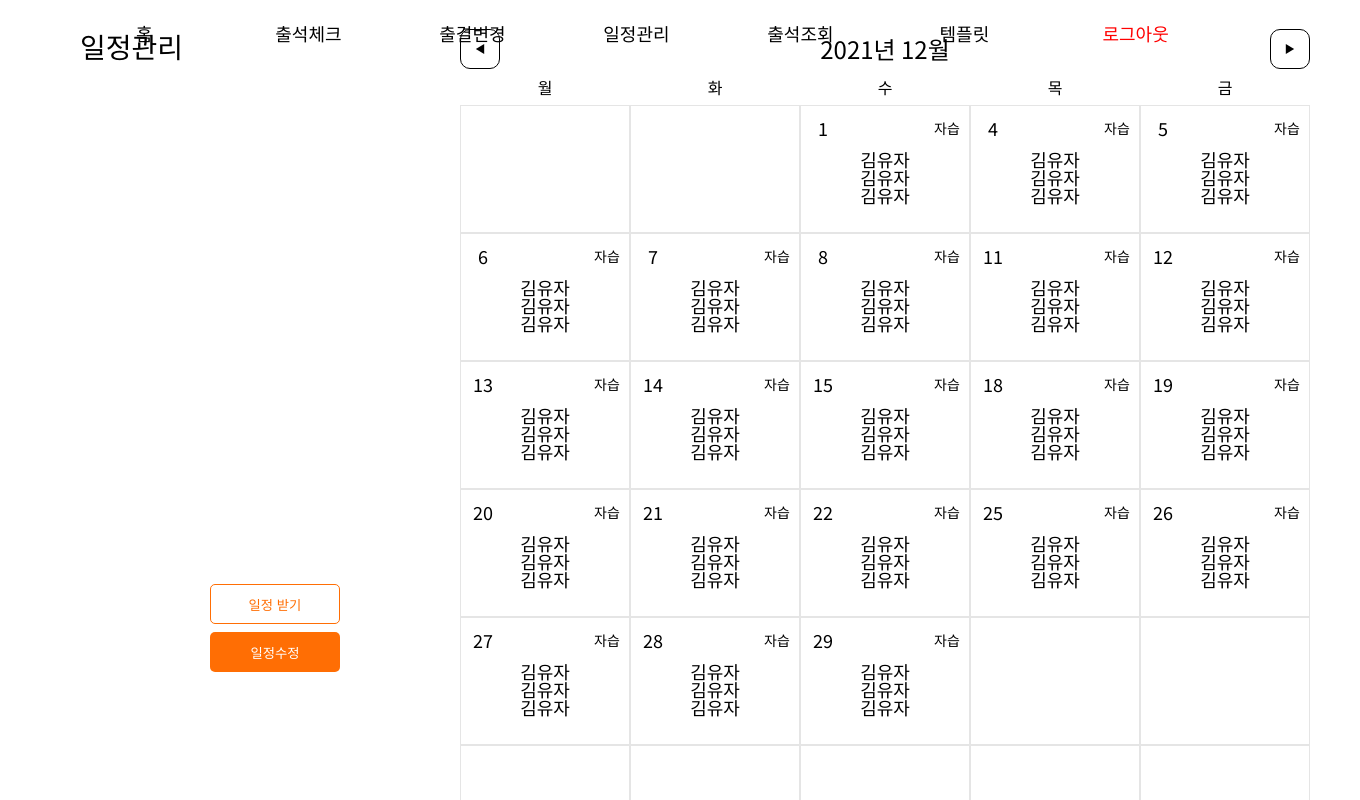
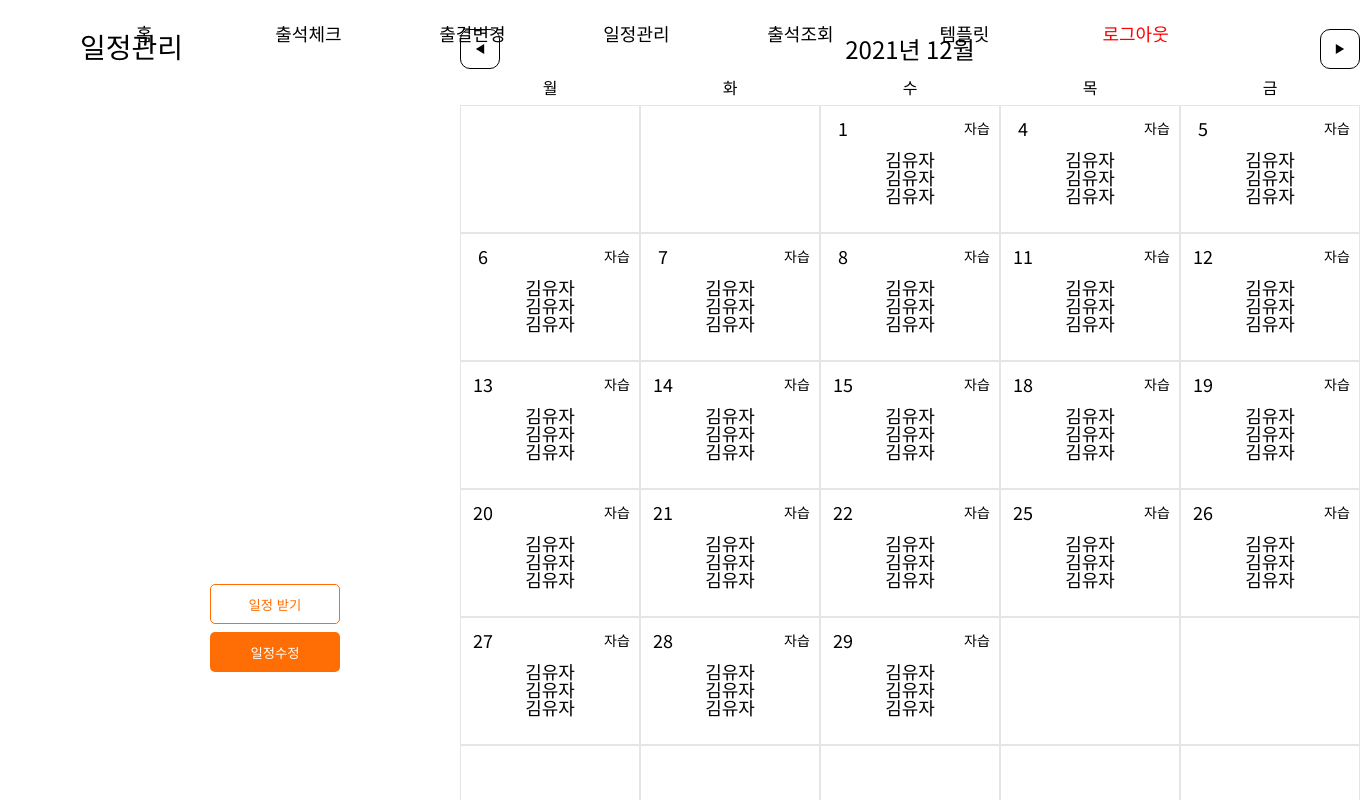
Before and after one commit to DSM-PICK/PICK2021-DESKTOP-CLIENT, a React (Create React App) app: page /manage-schedule in a window 1280 px wide. Shown: the top 800 px of the page, 1360 px wide, since content can reach past the window. Built offline with nearby package versions, Linux system fonts and the light colour scheme.

Commit message:
⚡️ :: (#4) Login style

```diff
--- a/src/components/ManageSchedule/Calendar/Calendar.tsx
+++ b/src/components/ManageSchedule/Calendar/Calendar.tsx
@@ -3,7 +3,6 @@ import { FC, MutableRefObject, useEffect, useRef, useState } from "react";
 import { Prev, Next } from "../../../assets";
 import Day from "../Day/Day";
 import { data } from "../../../test/testData";
-import ChooseTeacher from "../ChooseTeacher/ChooseTeacher";
 
 interface Props {
   editStatus: boolean;
--- a/src/components/ManageSchedule/Calendar/styles.ts
+++ b/src/components/ManageSchedule/Calendar/styles.ts
@@ -2,7 +2,7 @@ import styled from "@emotion/styled";
 import { COLOR } from "../../../style";
 
 export const Container = styled.div`
-  min-width: 850px;
+  min-width: 900px;
 `;
 
 export const Date = styled.div`
```
